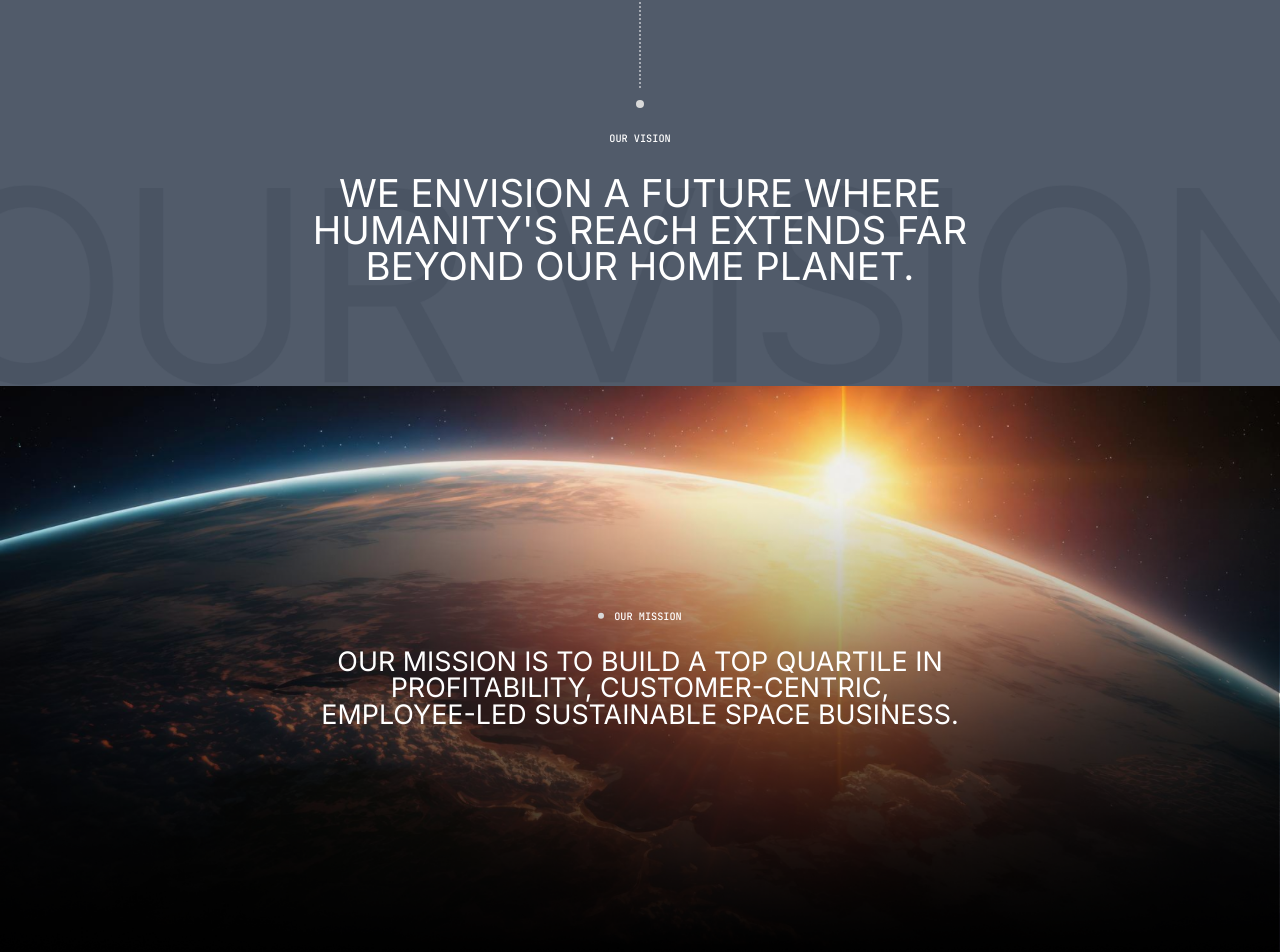
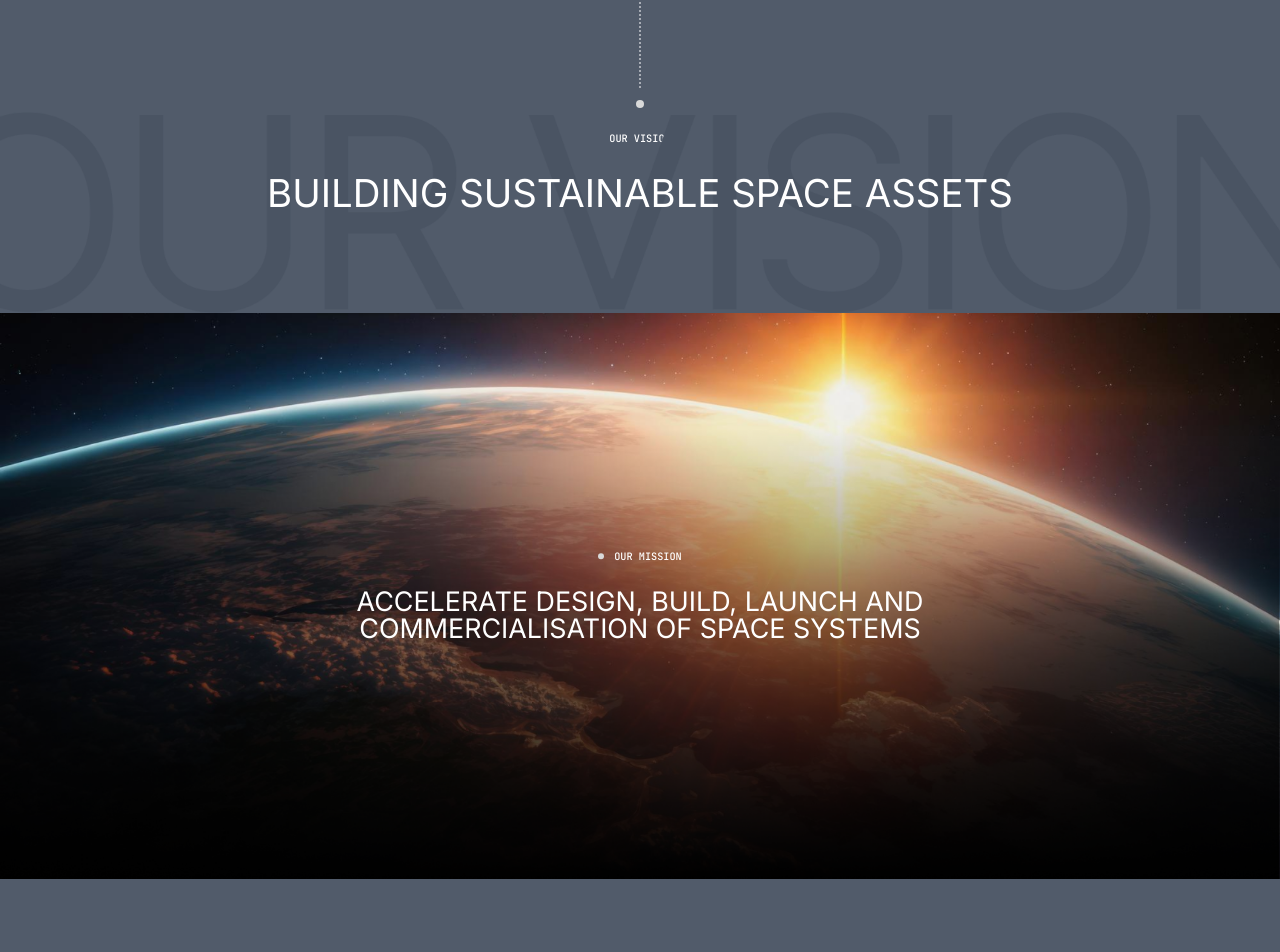
Before and after one commit to Jashwanth-HS/aadyha, a Next.js app: page /about in a window 1280 px wide. Shown: the part 1040-1992 px from the top of the page. Built offline with nearby package versions, Linux system fonts and the light colour scheme.

Commit message:
About content update

```diff
--- a/src/app/about/page.js
+++ b/src/app/about/page.js
@@ -86,8 +86,7 @@ export default function About() {
 
               <div>
                 <h3 className="heading-2">
-                  We envision a future where humanity's reach extends far beyond
-                  our home planet.
+                  Building Sustainable Space Assets
                 </h3>
               </div>
             </div>
@@ -118,8 +117,7 @@ export default function About() {
           <div className={styles?.OurMissionContent}>
             <p className="micro-large secondary-font">Our Mission</p>
             <h3 className="heading-3">
-              Our mission is to build a top quartile in profitability,
-              customer-centric, employee-led sustainable space business.
+            Accelerate design, build, launch and commercialisation of space systems
             </h3>
           </div>
         </div>
```
